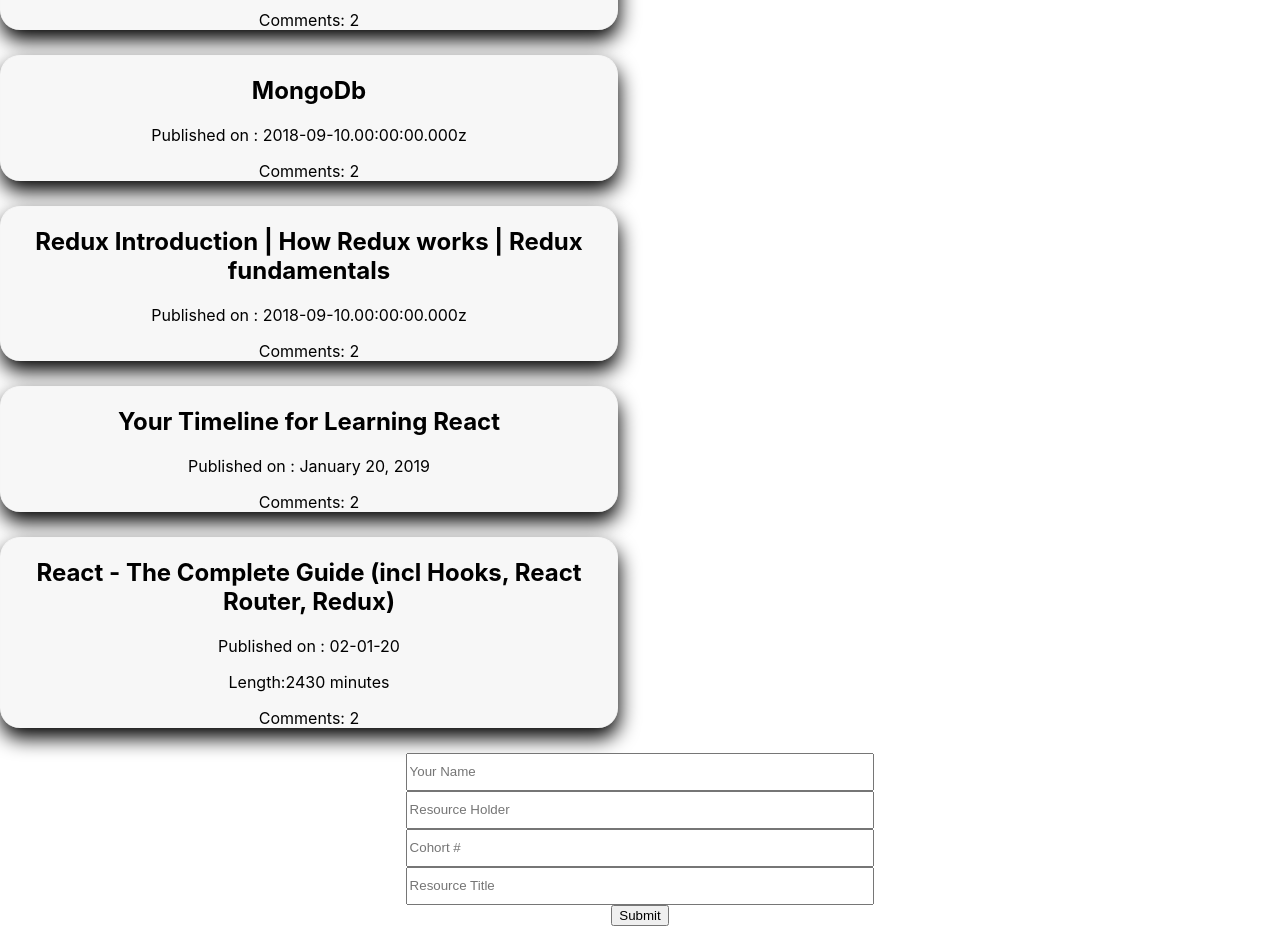
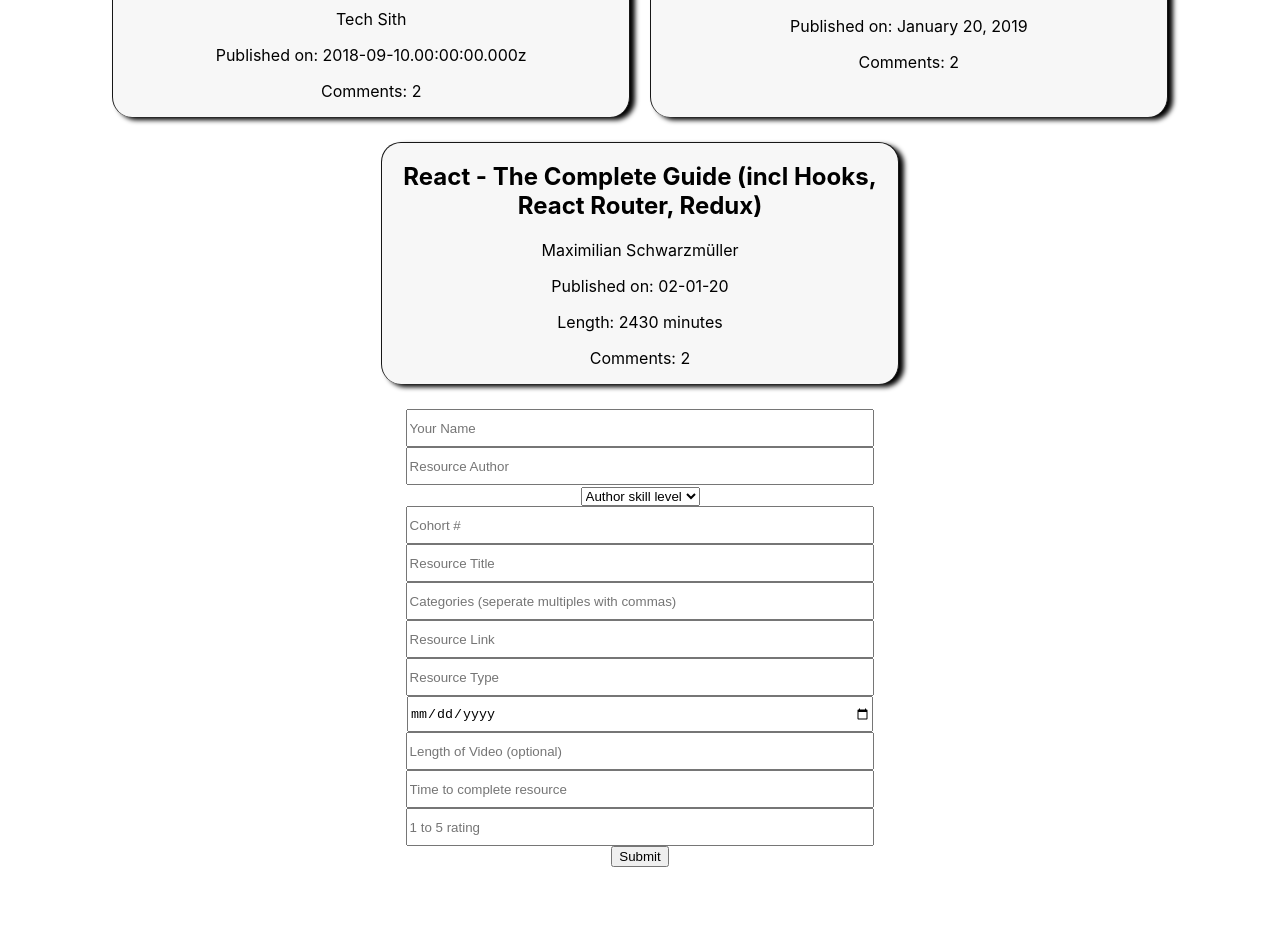
Before and after one commit to EmiSDep/bhCohort8Evening, a React (Create React App) app: page / in a window 1280 px wide. Shown: the part 900-1826 px from the top of the page. After the commit the page ends 1767 px from the top, so only its background shows below. Built offline with nearby package versions, Linux system fonts and the light colour scheme.

Commit message:
finished fill out forms

```diff
--- a/src/App.css
+++ b/src/App.css
@@ -1,4 +1,3 @@
-
 .App {
   text-align: center;
 }
@@ -39,15 +38,19 @@
 }
 
 .box {
-  border: 1px solid #f6f6f6;
+  border: 1px solid #171717;
   border-bottom-width: 0;
   border-radius: 20px;
-  box-shadow: 1px 10px 20px #000000;
   margin-bottom: 25px;
-  max-width: 600px;
+  padding: 0 8px;
   width: 80%;
-  padding: 0 8px;
+  max-width: 500px;
+  box-shadow: 5px 3px 5px #000000;
   background-color: #f7f7f7;
+}
+
+.box:hover {
+  box-shadow: 15px 9px 15px black;
 }
 
 .resourceList {
@@ -61,7 +64,7 @@
 .header {
   display: flex;
   flex-direction: row;
-  padding-left: 2rem;
+  padding: 0 2rem;
   margin-bottom: 1.5rem;
   background-color: seagreen;
 }
--- a/src/App.js
+++ b/src/App.js
@@ -1,36 +1,47 @@
-import React, { Component} from 'react';
-import './App.css';
-import Resource from './components/Resource';
-import resources from './mock/resources'
+import React, { Component } from "react";
+import "./App.css";
+import Resource from "./components/Resource";
+import resources from "./mock/resources";
 
-import ResourceForm from './components/ResourceForm'
+import ResourceForm from "./components/ResourceForm";
+
 class App extends Component {
-
-
+  //[<Resource resource={aResource}/>, <Resource resource={aResource}]
   // constructor(props) {
   //   super(props);
-  //   this.renderPosts.bind(this)
+  //   this.renderPosts.bind(this);
   // }
+  // Resource = require("./components/Resource");
+  state = {
+    resources: [...resources],
+  };
 
-  renderPosts() {
-    const display = resources.map((resource) => {
-      return <Resource resource={resource} />
-    })
+  addResource = (newResource) => {
+    // this.state.resources.push(newResource);
+    this.setState({
+      resources: [...this.state.resources, newResource],
+    });
+  };
+
+  renderPosts = () => {
+    const display = this.state.resources.map((resource) => {
+      return <Resource resource={resource} key={resource.title} />;
+    });
 
     return display;
-  }
+  };
 
   render() {
     return (
       <div className="App">
         <div className="header">
-        <h1 className="title">Welcome to BrainHive!</h1>
-        <div className="navigation">
-          <a href='/'>Add Resource</a>
+          <h1 className="title">Welcome to BrainHive!</h1>
+          <div className="navigation">
+            <a href="">Add Resource</a>
+          </div>
         </div>
-        </div>
-        <div classname="resourceList">{this.renderPosts()}</div>
-        <ResourceForm/>
+        <div className="resourceList">{this.renderPosts()}</div>
+        <ResourceForm addResource={this.addResource} />
       </div>
     );
   }
--- a/src/components/Resource.js
+++ b/src/components/Resource.js
@@ -1,18 +1,20 @@
-import React from 'react';
+import React from "react";
 
-const Resource = ({resource}) => {
-   // const {resource} = props;
-    return (
-        <div className={'box'}>
-            <h2>{resource.title}</h2>
-            <p>{resource.author}</p>
-            <p>Published on : {resource.datePublished}</p>
-            { resource.videoLength ? (<p> Length:{resource.videoLength} minutes</p>) : null}
-            {/* conditional > true code : false code*/}
-            <p>Comments: {resource.comments.length}</p>
+const Resource = ({ resource }) => {
+  // const {resource} = props;
 
-        </div>
-    )
-}
+  return (
+    <div className={"box"}>
+      <h2>{resource.title}</h2>
+      <p>{resource.resourceAuthor}</p>
+      <p>Published on: {resource.datePublished}</p>
+      {resource.videoLength ? (
+        <p>Length: {resource.videoLength} minutes</p>
+      ) : null}
+      {/* conditional ? true code : false code */}
+      <p>Comments: {resource.comments.length}</p>
+    </div>
+  );
+};
 
 export default Resource;
--- a/src/components/ResourceForm.js
+++ b/src/components/ResourceForm.js
@@ -1,47 +1,98 @@
-import React, { Component } from 'react';
+import React, { Component } from "react";
 
-class ResourceForm  extends Component {
-    state =
-        {posterName: "",
+class ResourceForm extends Component {
+  state = {
+    posterName: "",
     resourceAuthor: "",
+    authorSkillLevel: "",
     cohort: "",
     title: "",
+    categories: "",
+    summary: "",
+    link: "",
+    resourceType: "",
+    datePublished: "",
+    videoLength: "",
+    timeToComplete: "",
+    rating: "",
+    comments: [],
   };
 
-    handleChange = e => {
+  handleChange = (e) => {
     this.setState({
       ...this.state,
       [e.target.id]: e.target.value,
-        })
-    }
+    });
+  };
+
+  handleSubmit = (e) => {
+    e.preventDefault();
+    // any data manipulation and validation
+    const newResource = { ...this.state };
+    newResource.categories = newResource.categories.split(/\s*,\s*/gm);
+
+    this.props.addResource(newResource);
+    this.setState({
+      posterName: "",
+      resourceAuthor: "",
+      authorSkillLevel: "",
+      cohort: "",
+      title: "",
+      categories: "",
+      summary: "",
+      link: "",
+      resourceType: "",
+      datePublished: "",
+      videoLength: "",
+      timeToComplete: "",
+      rating: "",
+      comments: [],
+    });
+  };
 
   render() {
     return (
       <div className="ResourceForm">
-            <form style={styles.form}>
+        <form style={styles.form} onSubmit={this.handleSubmit}>
+          {/* <label htmlFor="posterName">Your Name: </label> */}
           <input
             style={styles.input}
             id="posterName"
             type="text"
             placeholder="Your Name"
             value={this.state.posterName}
-                 onChange={this.handlechange}
+            onChange={this.handleChange}
+            required
           />
           <input
             style={styles.input}
             id="resourceAuthor"
             type="text"
-                 placeholder="Resource Holder"
+            placeholder="Resource Author"
             value={this.state.resourceAuthor}
-                 onChange={this.handlechange}
+            onChange={this.handleChange}
           />
+          <div>
+            <select
+              id="authorSkillLevel"
+              value={this.state.authorSkillLevel}
+              onChange={this.handleChange}
+            >
+              <option value="" disabled>
+                Author skill level
+              </option>
+              <option value="Intro">Intro</option>
+              <option value="Intermediate">Intermediate</option>
+              <option value="Advanced">Advanced</option>
+            </select>
+          </div>
           <input
             style={styles.input}
             id="cohort"
             type="text"
             placeholder="Cohort #"
             value={this.state.cohort}
-                 onChange={this.handlechange}
+            onChange={this.handleChange}
           />
           <input
             style={styles.input}
@@ -49,9 +100,65 @@
             type="text"
             placeholder="Resource Title"
             value={this.state.title}
-                 onChange={this.handlechange}
+            onChange={this.handleChange}
           />
-                 <button type="Submit">Submit</button>
+          <input
+            style={styles.input}
+            type="text"
+            id="categories"
+            placeholder="Categories (seperate multiples with commas)"
+            value={this.state.categories}
+            onChange={(e) => this.handleChange(e)}
+          />
+          <input
+            style={styles.input}
+            type="text"
+            id="link"
+            placeholder="Resource Link"
+            value={this.state.link}
+            onChange={(e) => this.handleChange(e)}
+          />
+          <input
+            style={styles.input}
+            type="text"
+            id="resourceType"
+            placeholder="Resource Type"
+            value={this.state.resourceType}
+            onChange={(e) => this.handleChange(e)}
+          />
+          <input
+            style={styles.input}
+            type="date"
+            id="datePublished"
+            placeholder="Published Date"
+            value={this.state.datePublished}
+            onChange={(e) => this.handleChange(e)}
+          />
+          <input
+            style={styles.input}
+            type="text"
+            id="videoLength"
+            placeholder="Length of Video (optional)"
+            value={this.state.videoLength}
+            onChange={(e) => this.handleChange(e)}
+          />
+          <input
+            style={styles.input}
+            type="text"
+            id="timeToComplete"
+            placeholder="Time to complete resource"
+            value={this.state.timeToComplete}
+            onChange={(e) => this.handleChange(e)}
+          />
+          <input
+            style={styles.input}
+            type="number"
+            id="rating"
+            placeholder="1 to 5 rating"
+            value={this.state.rating}
+            onChange={(e) => this.handleChange(e)}
+          />
+          <button type="submit">Submit</button>
         </form>
       </div>
     );
@@ -60,7 +167,7 @@
 
 const styles = {
   form: {
-        display:"flex",
+    display: "flex",
     justifyContent: "center",
     alignItems: "center",
     marginRight: "20%",
```
Also changed, not shown: src/components/bgimg3.jpg (deleted). Lines whose indentation alone changed are shown as unchanged.
